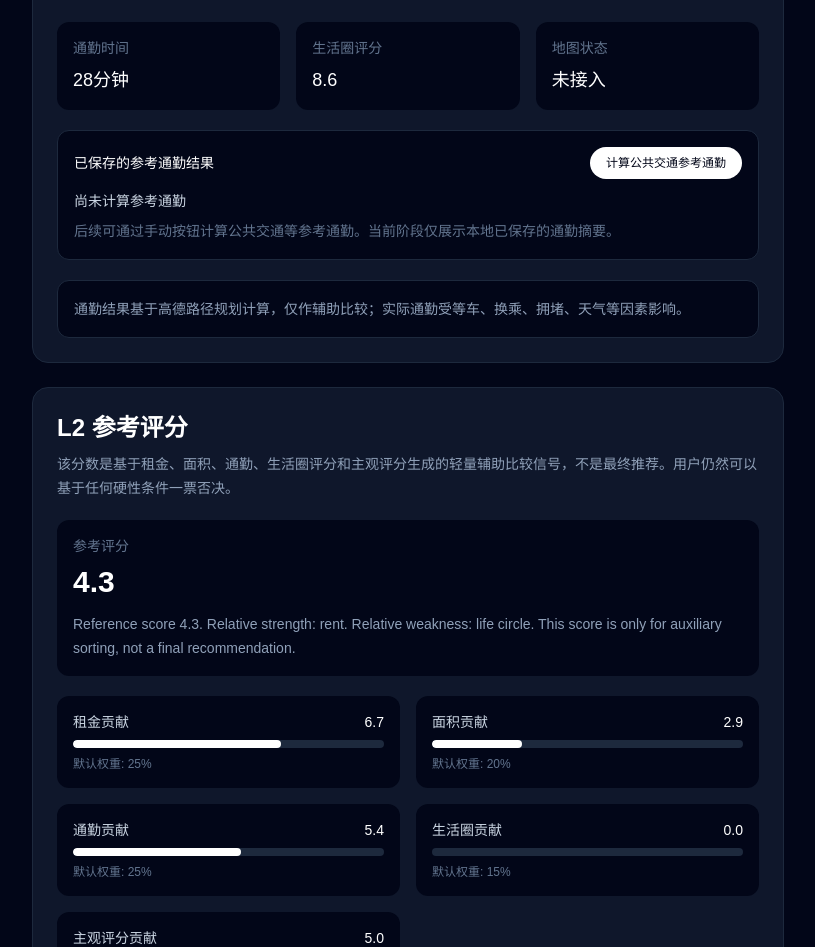
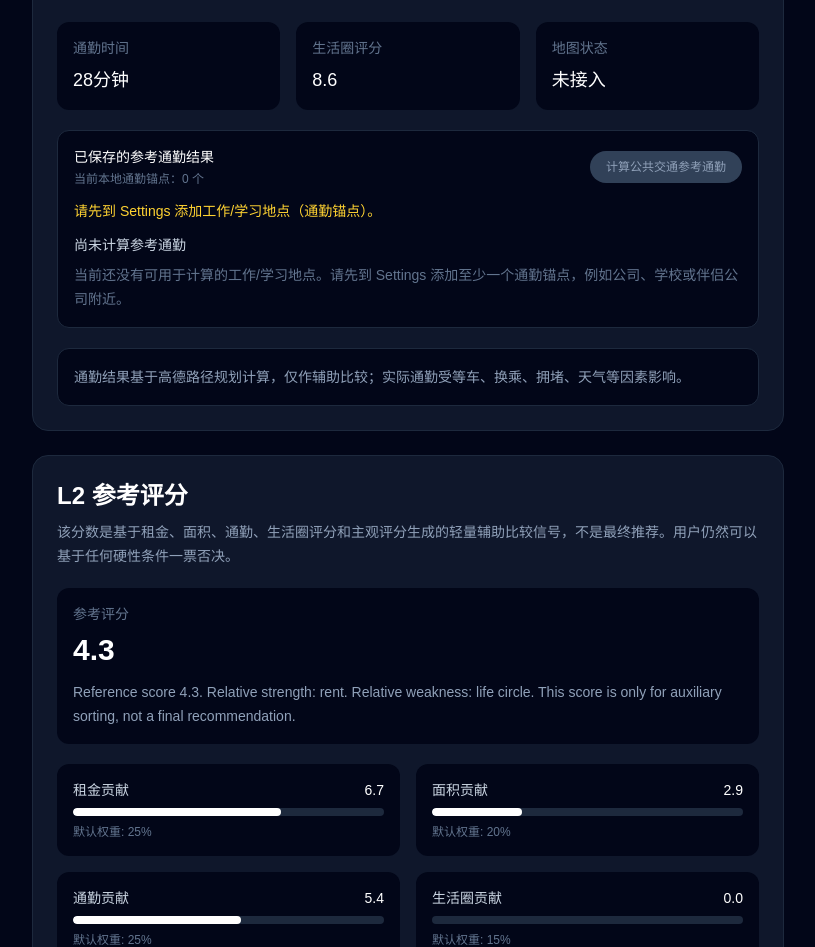
Before and after one commit to Qiu-Jiajun/HouseFolio, a Next.js app: page /portfolio/listing-001 in a window 1280 px wide. Shown: the part 1600-2547 px from the top of the page, without its empty margins (32-847 px from the left). Built offline with nearby package versions, Linux system fonts and the light colour scheme.

Commit message:
feat: polish commute empty states

```diff
--- a/src/components/listing-commute-panel.tsx
+++ b/src/components/listing-commute-panel.tsx
@@ -88,23 +88,6 @@ function reloadCommuteResults(listingId: string): StoredCommuteResult[] {
   return getCommuteResultsForListing(listingId);
 }
 
-function getErrorMessage(
-  failures: TransitCommuteFailure[],
-  fallback: string,
-): string {
-  const firstFailure = failures[0];
-
-  if (!firstFailure) {
-    return fallback;
-  }
-
-  if (firstFailure.anchorName) {
-    return `${firstFailure.anchorName}: ${firstFailure.reason}`;
-  }
-
-  return firstFailure.reason;
-}
-
 export function ListingCommutePanel({
   listingId,
   listingTitle,
@@ -116,26 +99,46 @@ export function ListingCommutePanel({
   const [commuteResults, setCommuteResults] = useState<StoredCommuteResult[]>(
     [],
   );
+  const [workLocationCount, setWorkLocationCount] = useState(0);
   const [isLoaded, setIsLoaded] = useState(false);
   const [isCalculating, setIsCalculating] = useState(false);
   const [statusMessage, setStatusMessage] = useState<string | null>(null);
   const [errorMessage, setErrorMessage] = useState<string | null>(null);
 
+  const hasListingAddress = addressHint.trim().length > 0;
+  const hasWorkLocations = workLocationCount > 0;
+  const canCalculateTransit =
+    hasListingAddress && hasWorkLocations && !isCalculating;
+
   useEffect(() => {
     setCommuteResults(reloadCommuteResults(listingId));
+    setWorkLocationCount(loadWorkLocations().length);
     setIsLoaded(true);
   }, [listingId]);
+
+  function getEmptyStateDescription(): string {
+    if (!hasListingAddress) {
+      return zhCN.listingDetailView.l1.missingListingAddressDescription;
+    }
+
+    if (!hasWorkLocations) {
+      return zhCN.listingDetailView.l1.noWorkLocationsDescription;
+    }
+
+    return zhCN.listingDetailView.l1.emptyCommuteDescription;
+  }
 
   async function handleCalculateTransitCommute() {
     setStatusMessage(null);
     setErrorMessage(null);
 
-    if (!addressHint.trim()) {
+    if (!hasListingAddress) {
       setErrorMessage(zhCN.listingDetailView.l1.missingListingAddress);
       return;
     }
 
     const workLocations: WorkLocation[] = loadWorkLocations();
+    setWorkLocationCount(workLocations.length);
 
     if (workLocations.length === 0) {
       setErrorMessage(zhCN.listingDetailView.l1.noWorkLocations);
@@ -165,12 +168,7 @@ export function ListingCommutePanel({
       const payload = (await response.json()) as TransitCommuteResponseBody;
 
       if (!response.ok && payload.results.length === 0) {
-        setErrorMessage(
-          getErrorMessage(
-            payload.failures,
-            zhCN.listingDetailView.l1.calculateFailed,
-          ),
-        );
+        setErrorMessage(zhCN.listingDetailView.l1.calculateFailed);
         return;
       }
 
@@ -180,15 +178,12 @@ export function ListingCommutePanel({
 
       setCommuteResults(reloadCommuteResults(listingId));
 
-      if (payload.results.length > 0) {
+      if (payload.results.length > 0 && payload.failures.length > 0) {
+        setStatusMessage(zhCN.listingDetailView.l1.calculatePartiallySucceeded);
+      } else if (payload.results.length > 0) {
         setStatusMessage(zhCN.listingDetailView.l1.calculateSucceeded);
       } else {
-        setErrorMessage(
-          getErrorMessage(
-            payload.failures,
-            zhCN.listingDetailView.l1.calculateFailed,
-          ),
-        );
+        setErrorMessage(zhCN.listingDetailView.l1.calculateFailed);
       }
     } catch {
       setErrorMessage(zhCN.listingDetailView.l1.calculateFailed);
@@ -239,14 +234,21 @@ export function ListingCommutePanel({
 
       <div className="mt-5 rounded-xl border border-slate-800 bg-slate-950 p-4">
         <div className="flex flex-wrap items-center justify-between gap-3">
-          <p className="text-sm font-medium text-white">
-            {zhCN.listingDetailView.l1.cachedCommuteResults}
-          </p>
+          <div>
+            <p className="text-sm font-medium text-white">
+              {zhCN.listingDetailView.l1.cachedCommuteResults}
+            </p>
+            <p className="mt-1 text-xs text-slate-500">
+              {zhCN.listingDetailView.l1.anchorCountPrefix}
+              {workLocationCount}
+              {zhCN.listingDetailView.l1.anchorCountSuffix}
+            </p>
+          </div>
 
           <button
             type="button"
             onClick={handleCalculateTransitCommute}
-            disabled={isCalculating}
+            disabled={!canCalculateTransit}
             className="rounded-full bg-white px-4 py-2 text-xs font-medium text-slate-950 hover:bg-slate-200 disabled:cursor-not-allowed disabled:bg-slate-700 disabled:text-slate-400"
           >
             {isCalculating
@@ -254,6 +256,18 @@ export function ListingCommutePanel({
               : zhCN.listingDetailView.l1.calculateTransitButton}
           </button>
         </div>
+
+        {!hasListingAddress ? (
+          <p className="mt-3 text-sm leading-6 text-amber-300">
+            {zhCN.listingDetailView.l1.missingListingAddress}
+          </p>
+        ) : null}
+
+        {hasListingAddress && !hasWorkLocations ? (
+          <p className="mt-3 text-sm leading-6 text-amber-300">
+            {zhCN.listingDetailView.l1.noWorkLocations}
+          </p>
+        ) : null}
 
         {statusMessage ? (
           <p className="mt-3 text-sm text-emerald-300">{statusMessage}</p>
@@ -327,7 +341,7 @@ export function ListingCommutePanel({
               {zhCN.listingDetailView.l1.emptyCommuteResults}
             </p>
             <p className="text-sm leading-6 text-slate-500">
-              {zhCN.listingDetailView.l1.emptyCommuteDescription}
+              {getEmptyStateDescription()}
             </p>
           </div>
         )}
--- a/src/content/zh-cn.ts
+++ b/src/content/zh-cn.ts
@@ -231,9 +231,14 @@ export const zhCN = {
       "calculateTransitButton": "计算公共交通参考通勤",
       "calculating": "正在计算参考通勤……",
       "calculateSucceeded": "参考通勤结果已保存到本地。",
-      "calculateFailed": "参考通勤计算失败，请稍后重试。",
+      "calculatePartiallySucceeded": "部分参考通勤结果已保存到本地，少数锚点可能暂时无法计算。",
+      "calculateFailed": "参考通勤计算失败，请稍后重试。你也可以检查房源地址线索或通勤锚点是否足够清楚。",
       "noWorkLocations": "请先到 Settings 添加工作/学习地点（通勤锚点）。",
+      "noWorkLocationsDescription": "当前还没有可用于计算的工作/学习地点。请先到 Settings 添加至少一个通勤锚点，例如公司、学校或伴侣公司附近。",
       "missingListingAddress": "当前房源缺少可用于计算的地址线索。",
+      "missingListingAddressDescription": "当前房源没有可用于地理编码的地址线索，因此暂时不能计算通勤。请先补充小区、地铁站、商圈或街道级地址。",
+      "anchorCountPrefix": "当前本地通勤锚点：",
+      "anchorCountSuffix": " 个",
       "referenceOnly": "通勤结果基于高德路径规划计算，仅作辅助比较；实际通勤受等车、换乘、拥堵、天气等因素影响。"
     },
     "l2": {
```
